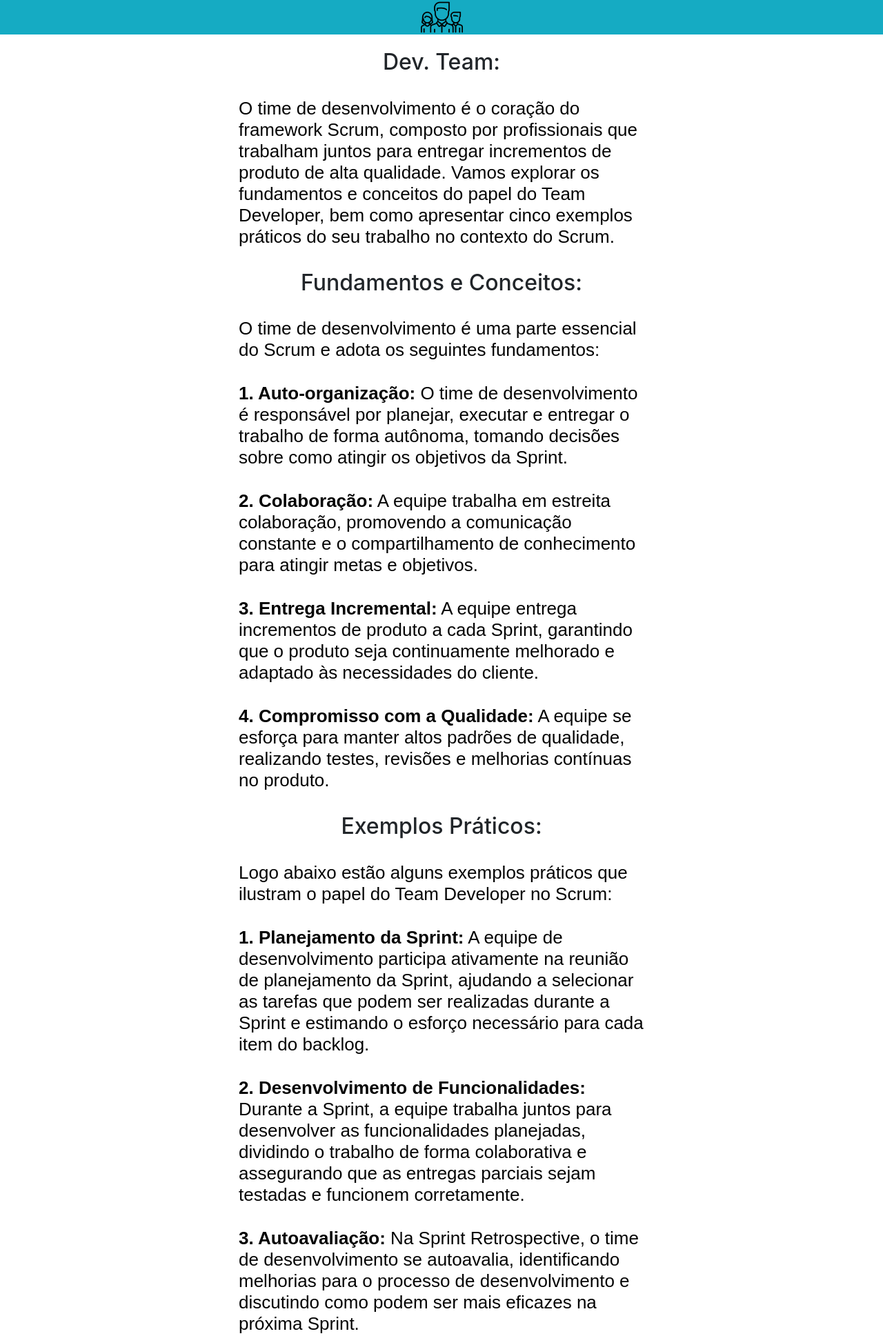
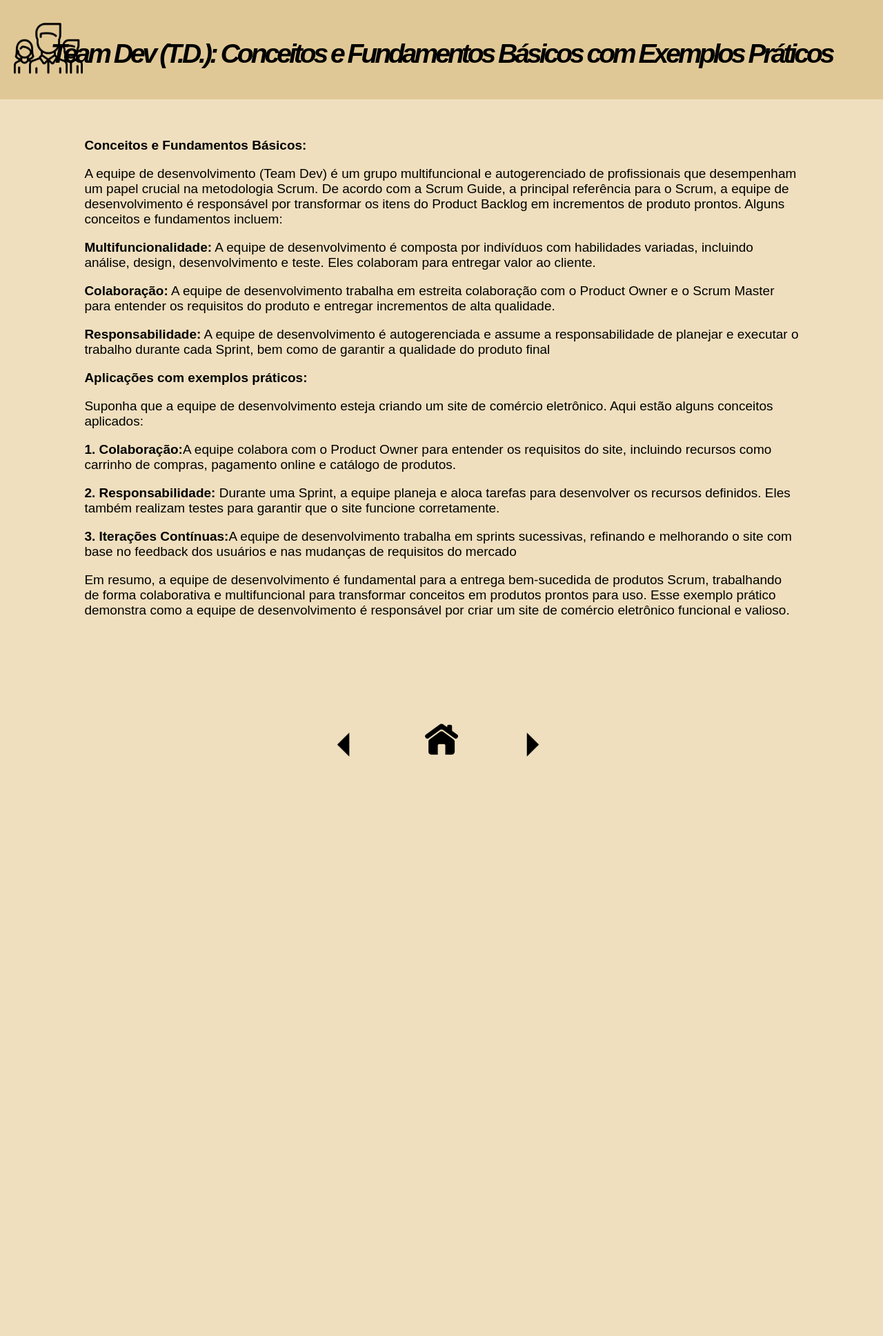
Before and after one commit to Ctrl-Shift-Dev/Plataforma-SCRUM, a Flask app: template src/templates/dev_team.html in a window 1280 px wide. Shown: the top 1937 px of the page at 69% size. After the commit the page ends 1097 px from the top, so only its background shows below. Run offline with Flask 3, Linux system fonts and the light colour scheme; the template is opened without the code that fills it, so the values that code supplies are empty; some libraries are stand-ins or nearby versions.

Commit message:
Update dev_team.html
alterado para basehtml

```diff
--- a/src/templates/dev_team.html
+++ b/src/templates/dev_team.html
@@ -4,80 +4,82 @@
 <head>
     <meta charset="UTF-8">
     <meta name="viewport" content="width=device-width, initial-scale=1.0">
-    <title>Development Team</title>
-    <link rel="stylesheet" href="https://stackpath.bootstrapcdn.com/bootstrap/4.1.3/css/bootstrap.min.css"
-        integrity="sha384-MCw98/SFnGE8fJT3GXwEOngsV7Zt27NXFoaoApmYm81iuXoPkFOJwJ8ERdknLPMO" crossorigin="anonymous">
-    <link rel="stylesheet" href="../static/css/normalize.css">
-    <link rel="stylesheet" href="../static/css/style.css">
+    <title>Developer Team</title>
+    <link rel="stylesheet" href="css/base.css">
 </head>
 
 <body>
     <header>
-        <a href="home.html">
-            <img src="../static/img/logo.png" alt="">
+        <a href="modulo1.html" class="logo-button">
+            <img src="img/equipe-logo.png" alt="logo">
         </a>
     </header>
+    <div class="title">
+        <h1><b>Team Dev (T.D.): Conceitos e Fundamentos Básicos com Exemplos Práticos</b>
+            <h1>
+    </div>
+    </header>
 
-    <h1 class="subtitulo">Dev. Team:</h1>
+    <div class="content">
 
-    <p>O time de desenvolvimento é o coração do framework Scrum, composto por profissionais que trabalham juntos para
-        entregar incrementos de produto de alta qualidade. Vamos explorar os fundamentos e conceitos do papel do Team
-        Developer, bem como apresentar cinco exemplos práticos do seu trabalho no contexto do Scrum.</p>
+        <p><b>Conceitos e Fundamentos Básicos:</b></p>
 
-    <h2 class="subtitulo">Fundamentos e Conceitos:</h2>
+        <p>A equipe de desenvolvimento (Team Dev) é um grupo multifuncional e autogerenciado de profissionais que
+            desempenham um papel crucial na metodologia Scrum. De acordo com a Scrum Guide, a principal referência para
+            o Scrum, a equipe de desenvolvimento é responsável por transformar os itens do Product Backlog em
+            incrementos de produto prontos. Alguns conceitos e fundamentos incluem:</p>
 
-    <p>O time de desenvolvimento é uma parte essencial do Scrum e adota os seguintes fundamentos:</p>
+        <p><b>Multifuncionalidade:</b> A equipe de desenvolvimento é composta por indivíduos com habilidades variadas,
+            incluindo análise, design, desenvolvimento e teste. Eles colaboram para entregar valor ao cliente.</p>
 
-    <p><strong>1. Auto-organização:</strong> O time de desenvolvimento é responsável por planejar, executar e entregar
-        o trabalho de forma autônoma, tomando decisões sobre como atingir os objetivos da Sprint.</p>
+        <p><b>Colaboração:</b> A equipe de desenvolvimento trabalha em estreita colaboração com o Product Owner e o
+            Scrum Master para entender os requisitos do produto e entregar incrementos de alta qualidade.</p>
 
-    <p><strong>2. Colaboração:</strong> A equipe trabalha em estreita colaboração, promovendo a comunicação constante e
-        o compartilhamento de conhecimento para atingir metas e objetivos.</p>
+        <p><b>Responsabilidade:</b> A equipe de desenvolvimento é autogerenciada e assume a responsabilidade de planejar
+            e executar o trabalho durante cada Sprint, bem como de garantir a qualidade do produto final</p>
 
-    <p><strong> 3. Entrega Incremental:</strong> A equipe entrega incrementos de produto a cada Sprint, garantindo que o
-        produto seja continuamente melhorado e adaptado às necessidades do cliente.</p>
+        <p><b>Aplicações com exemplos práticos:</b></p>
 
-    <p><strong> 4. Compromisso com a Qualidade:</strong> A equipe se esforça para manter altos padrões de qualidade,
-        realizando testes, revisões e melhorias contínuas no produto.</p>
+        <p>Suponha que a equipe de desenvolvimento esteja criando um site de comércio eletrônico. Aqui estão alguns
+            conceitos aplicados:</p>
 
-    <h2 class="subtitulo">Exemplos Práticos:</h2>
+        <p><b>1. Colaboração:</b>A equipe colabora com o Product Owner para entender os requisitos do site, incluindo
+            recursos como carrinho de compras, pagamento online e catálogo de produtos.</p>
 
-    <p>Logo abaixo estão alguns exemplos práticos que ilustram o papel do Team Developer no Scrum:
+        <p><b>2. Responsabilidade:</b> Durante uma Sprint, a equipe planeja e aloca tarefas para desenvolver os recursos
+            definidos. Eles também realizam testes para garantir que o site funcione corretamente.</p>
 
-    <p><strong> 1. Planejamento da Sprint:</strong> A equipe de desenvolvimento participa ativamente na reunião de
-        planejamento da Sprint, ajudando a selecionar as tarefas que podem ser realizadas durante a Sprint e estimando o
-        esforço necessário para cada item do backlog.</p>
+        <p><b>3. Iterações Contínuas:</b>A equipe de desenvolvimento trabalha em sprints sucessivas, refinando e
+            melhorando o site com base no feedback dos usuários e nas mudanças de requisitos do mercado</p>
 
-    <p><strong>2. Desenvolvimento de Funcionalidades:</strong> Durante a Sprint, a equipe trabalha juntos para
-        desenvolver as funcionalidades planejadas, dividindo o trabalho de forma colaborativa e assegurando que as
-        entregas parciais sejam testadas e funcionem corretamente.</p>
+        <p>Em resumo, a equipe de desenvolvimento é fundamental para a entrega bem-sucedida de produtos Scrum,
+            trabalhando de forma colaborativa e multifuncional para transformar conceitos em produtos prontos para uso.
+            Esse exemplo prático demonstra como a equipe de desenvolvimento é responsável por criar um site de comércio
+            eletrônico funcional e valioso.</p>
 
-    <p><strong> 3. Autoavaliação:</strong> Na Sprint Retrospective, o time de desenvolvimento se autoavalia,
-        identificando melhorias para o processo de desenvolvimento e discutindo como podem ser mais eficazes na próxima
-        Sprint.</p>
+    </div>
 
-    <p><strong>4. Testes e Garantia de Qualidade:</strong> A equipe realiza testes, revisões de código e verifica a
-        qualidade das funcionalidades desenvolvidas, assegurando que atendam aos padrões de qualidade estabelecidos.</p>
+    </div>
 
-    <p><strong>5. Colaboração com o Product Owner:</strong> A equipe trabalha em estreita colaboração com o Product
-        Owner, esclarecendo requisitos, discutindo prioridades e buscando feedback constante para garantir que o produto
-        atenda às expectativas do cliente.</p>
+    <div class="button-container">
+        <button class="back-button" onclick="location.href='product_owner.html'">
+            <div class="back">
+                <img src="img/back.png" alt="back">
+            </div>
+        </button>
 
-    <p>O time de desenvolvimento é essencial para o sucesso do Scrum, pois são eles que transformam os requisitos em
-        incrementos de produto. Ao abraçar os fundamentos e aplicar conceitos na prática, o time de desenvolvimento
-        desempenha um papel vital na entrega de produtos de alta qualidade e na busca contínua pela satisfação do
-        cliente.</p>
+        <button class="home-button" onclick="location.href='modulo1.html'">
+            <div class="">
+                <img src="img/home.png" alt="back">
+            </div>
+        </button>
 
-    <!-- passar pagina -->
-
-    <span class="flecha">
-        <a href="">
-            <img src="../static/img/flecha esquerda .png" alt="">
-        </a>
-        <a href="">
-            <img src="../static/img/flecha direita .png" alt="">
-        </a>
-    </span>
+        <button class="next-button" onclick="location.href='modulo2.html'">
+            <div class="next">
+                <img src="img/next.png" alt="back">
+            </div>
+        </button>
+    </div>
 
 </body>
 
```
